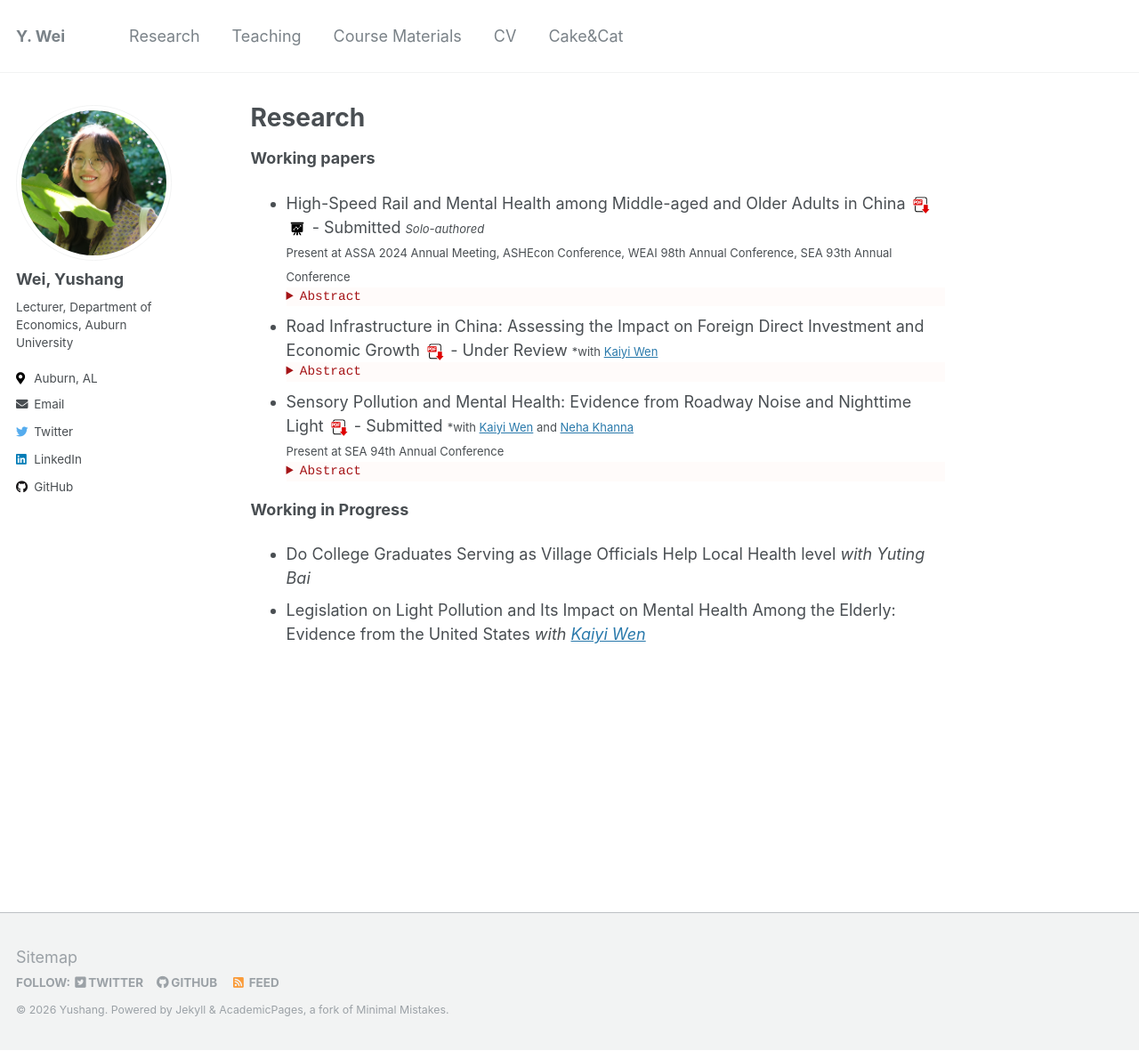
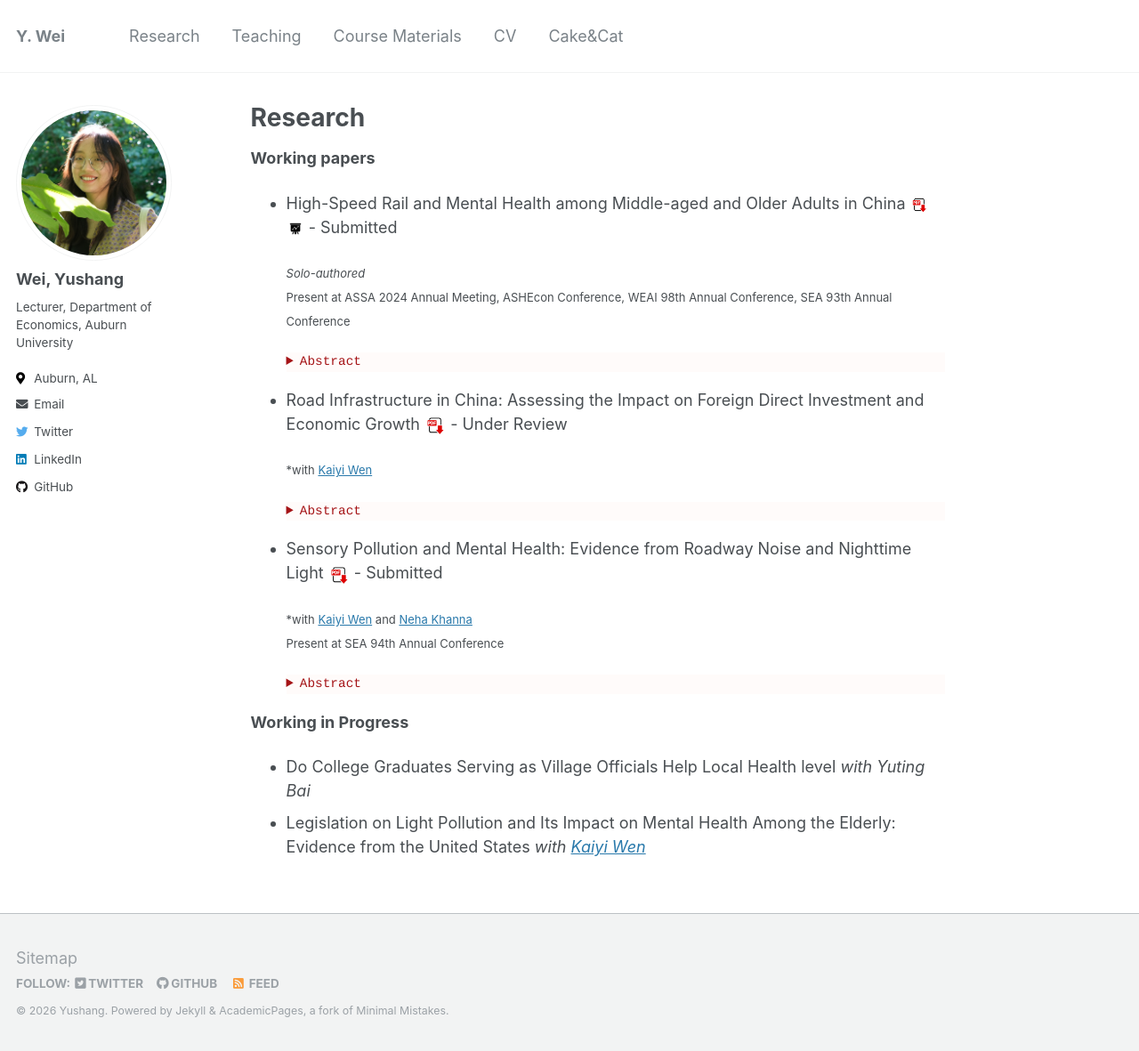
Before and after one commit to yushang1994/yushangw, a Jekyll site: the page built from _pages/research.md, in a window 1280 px wide and 1181 px high. Shown: the whole window at 89% size. Built offline with Jekyll 4.4.1, drawn with Linux system fonts in a browser that asks for light colours.

Commit message:
research

```diff
--- a/_pages/research.md
+++ b/_pages/research.md
@@ -9,7 +9,8 @@ header:
 
 **Working papers**
 
-- High-Speed Rail and Mental Health among Middle-aged and Older Adults in China [![PDF Link](/yushangw/images/research/pdf.jpeg){:height="24px" width="24px"}](/yushangw/files/pdf/research/JMP_YushangWei.pdf) [![Poster Link](/yushangw/images/research/poster.png){:height="24px" width="24px"}](/yushangw/files/pdf/research/JMP_Poster_YushangWei.pdf) - Submitted
+- High-Speed Rail and Mental Health among Middle-aged and Older Adults in China [![PDF Link](/yushangw/images/research/pdf.jpeg){:height="20px" width="20px"}](/yushangw/files/pdf/research/JMP_YushangWei.pdf) [![Poster Link](/yushangw/images/research/poster.png){:height="20px" width="20px"}](/yushangw/files/pdf/research/JMP_Poster_YushangWei.pdf) - Submitted
+
     <span style="font-size:13px;"> *Solo-authored* </span> <br>
     <span style="font-size:13px;"> Present at ASSA 2024 Annual Meeting, ASHEcon Conference, WEAI 98th Annual Conference, SEA 93th Annual     Conference </span>
     <details style="font-size:80%; background-color:#fffbfa;">
@@ -18,6 +19,7 @@ header:
     </details>
 
 - Road Infrastructure in China: Assessing the Impact on Foreign Direct Investment and Economic Growth  [![PDF Link](/yushangw/images/research/pdf.jpeg){:height="24px" width="24px"}](/yushangw/files/pdf/research/FDI_Growth_August_Revision.pdf) - Under Review
+
     <span style="font-size:13px;"> *with [Kaiyi Wen](https://www.kaiyiwen.com/) </span> <br>
     <details style="font-size:80%; background-color:#fffbfa;">
     <summary style="color:#a51417; font-family:courier; font-size:100%;"> Abstract </summary>
@@ -25,6 +27,7 @@ header:
     </details>
 
 - Sensory Pollution and Mental Health: Evidence from Roadway Noise and Nighttime Light [![PDF Link](/yushangw/images/research/pdf.jpeg){:height="24px" width="24px"}](/yushangw/files/pdf/research/Seneroy_Pollution_and_Mental_Health_Jan_2026.pdf) - Submitted
+
     <span style="font-size:13px;"> *with [Kaiyi Wen](https://www.kaiyiwen.com/) and [Neha Khanna](https://bingdev.binghamton.edu/nkhanna/) </span> <br>
     <span style="font-size:13px;"> Present at SEA 94th Annual Conference </span>
     <details style="font-size:80%; background-color:#fffbfa;">
```
